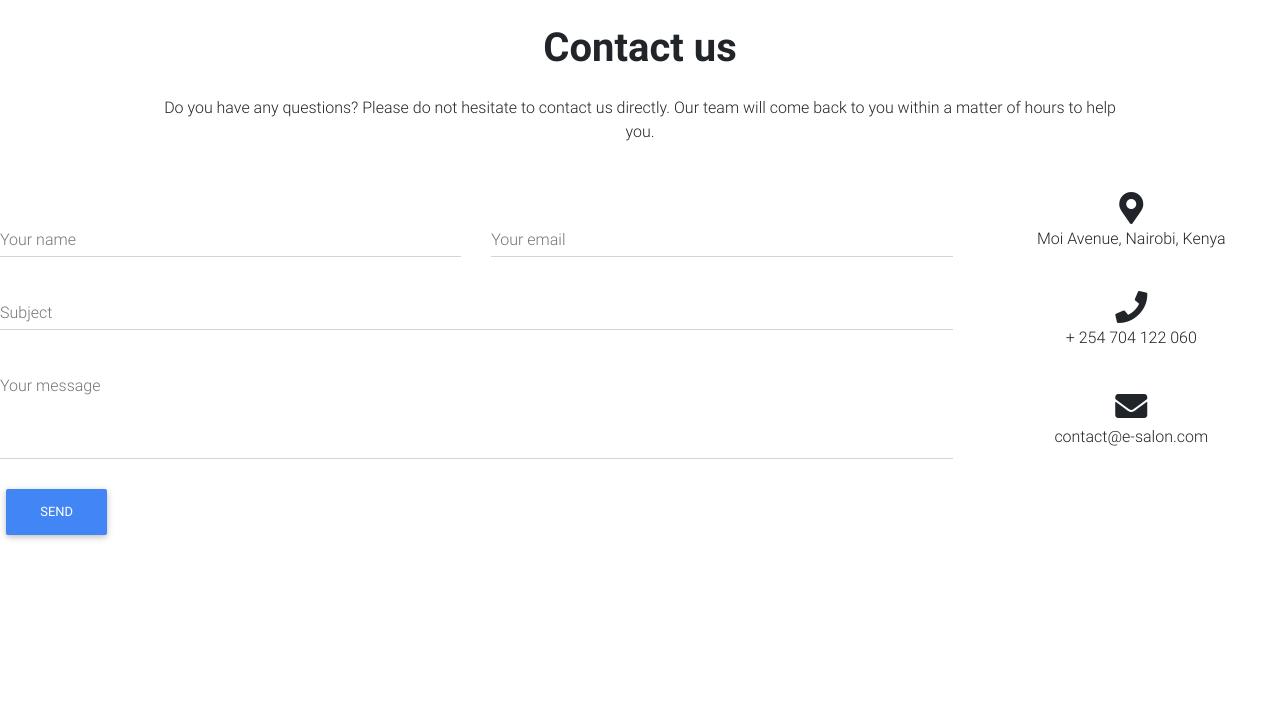
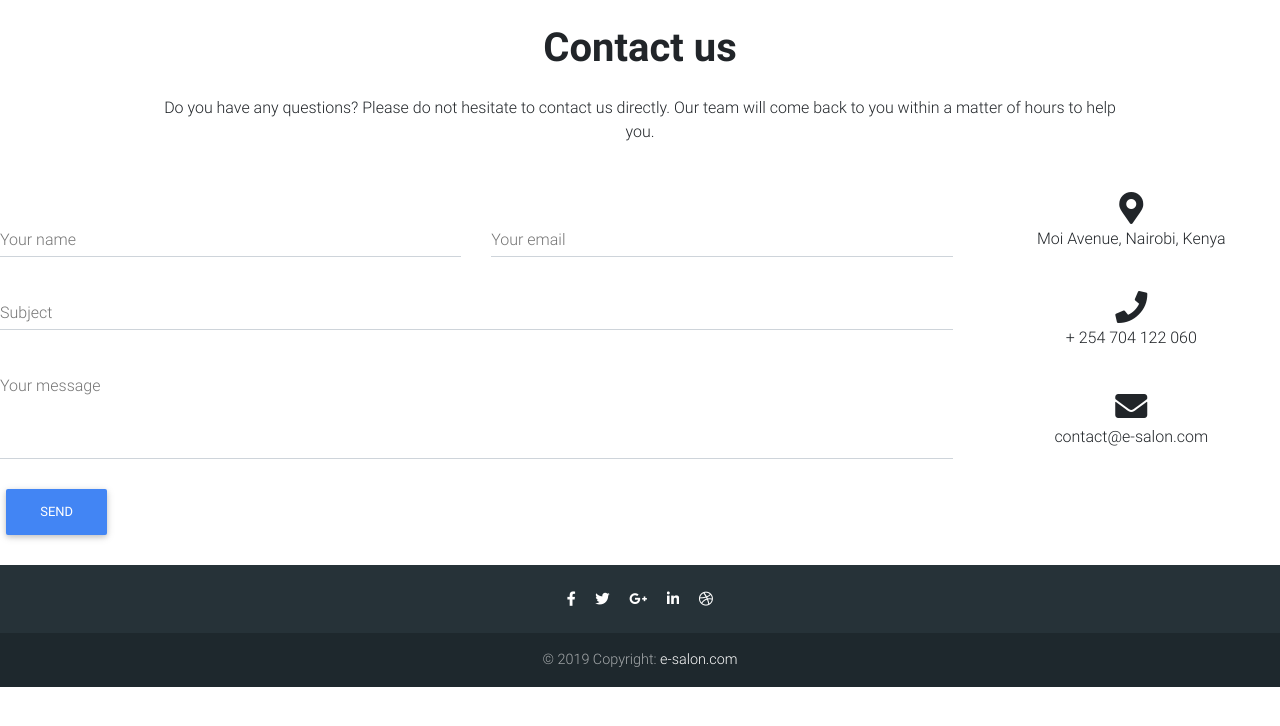
Before and after one commit to FawcettSimiyu/eSalon, a plain HTML site: page index.html in a window 1280 px wide. Drawn offline with nearby package versions, Linux system fonts and the light colour scheme.

Commit message:
Add page footer.

```diff
--- a/index.html
+++ b/index.html
@@ -71,6 +71,40 @@
         </div>
       </div>
     </section>
+    <footer class="page-footer font-small special-color-dark pt-4">
+      <div class="container">
+        <ul class="list-unstyled list-inline text-center">
+          <li class="list-inline-item">
+            <a class="btn-floating btn-fb mx-1">
+              <i class="fab fa-facebook-f"> </i>
+            </a>
+          </li>
+          <li class="list-inline-item">
+            <a class="btn-floating btn-tw mx-1">
+              <i class="fab fa-twitter"> </i>
+            </a>
+          </li>
+          <li class="list-inline-item">
+            <a class="btn-floating btn-gplus mx-1">
+              <i class="fab fa-google-plus-g"> </i>
+            </a>
+          </li>
+          <li class="list-inline-item">
+            <a class="btn-floating btn-li mx-1">
+              <i class="fab fa-linkedin-in"> </i>
+            </a>
+          </li>
+          <li class="list-inline-item">
+            <a class="btn-floating btn-dribbble mx-1">
+              <i class="fab fa-dribbble"> </i>
+            </a>
+          </li>
+        </ul>
+      </div>
+      <div class="footer-copyright text-center py-3">© 2019 Copyright:
+        <a href="https://mdbootstrap.com/education/bootstrap/"> e-salon.com</a>
+      </div>
+    </footer>
     <script src="https://code.jquery.com/jquery-3.4.1.js" integrity="sha256-WpOohJOqMqqyKL9FccASB9O0KwACQJpFTUBLTYOVvVU=" crossorigin="anonymous"></script>
     <script src="js/script.js"></script>
     <script type="text/javascript" src="js/jquery-3.4.1.min.js"></script>
```
